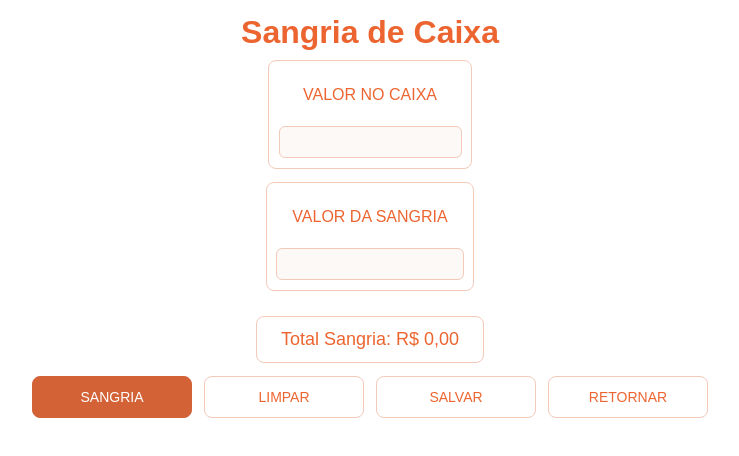
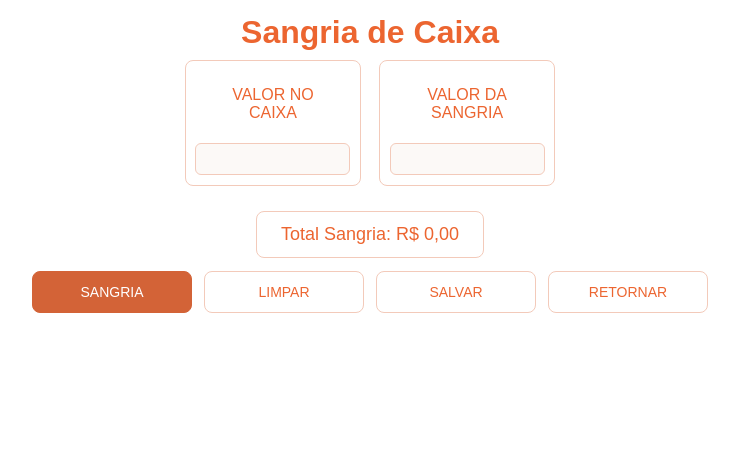
Before and after one commit to leandrobss1/Cash-Register-Closing, a React (Vite) app: page /sangria-de-caixa in a window 1280 px wide. Shown: the top 456 px of the page, without its empty margins (274-1013 px from the left). Built offline with nearby package versions, Linux system fonts and the light colour scheme; a web font is replaced by a local one.

Commit message:
chore(sangria): Ajustado layout de sangria.

```diff
--- a/src/components/Bloodletting/Bloodletting.tsx
+++ b/src/components/Bloodletting/Bloodletting.tsx
@@ -12,15 +12,18 @@ export default function Bloodletting() {
   return (
     <div className="container-blood" ref={pageRef}>
       <h1>Sangria de Caixa</h1>
-      <div className="container-values">
-        <label>VALOR NO CAIXA</label>
-        <input className="value-input" type="number" />
+
+      <div className="container-valuess">
+        <div className="field">
+          <label>VALOR NO CAIXA</label>
+          <input className="value-input" type="number" />
+        </div>
+
+        <div className="field">
+          <label>VALOR DA SANGRIA</label>
+          <input className="value-input" type="number" />
+        </div>
       </div>
-      <div className="container-values">
-        <label>VALOR DA SANGRIA</label>
-        <input className="value-input" type="number" />
-      </div>
-
       <p className="totalCount">
         Total Sangria: {""}
         {sangria.toLocaleString("pt-BR", {
--- a/src/components/Bloodletting/styles.css
+++ b/src/components/Bloodletting/styles.css
@@ -10,7 +10,18 @@
   margin: 0.25rem;
 }
 
-.label-sangria {
+.container-valuess {
+  display: flex;
+  gap: 10px;
+  width: 30%;
+}
+.field {
   display: flex;
   flex-direction: column;
+  flex: 1;
+  border: 0.5px solid #f3caba;
+  padding: 0.6rem;
+  margin: 0.25rem;
+  gap: 5px;
+  border-radius: 8px;
 }
```
